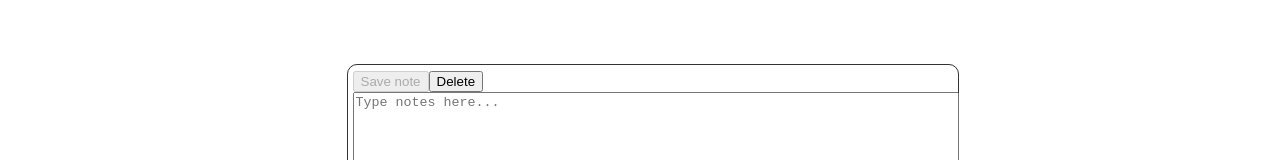
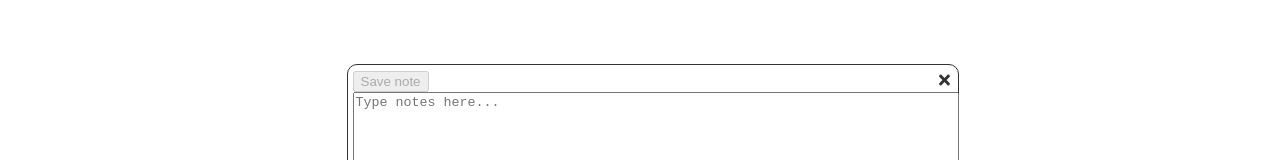
Before and after one commit to jmhart/notes-app, a React (Create React App) app: page / in a window 1280 px wide. Both pictures are taken after a click on the button "Add note". Shown: the part 180-340 px from the top of the page. Built offline with nearby package versions, Linux system fonts and the light colour scheme.

Commit message:
Replaced delete button with x close button

```diff
--- /dev/null
+++ b/src/components/CloseButton.jsx
@@ -0,0 +1,12 @@
+import React from "react";
+import { FontAwesomeIcon } from "@fortawesome/react-fontawesome";
+
+const CloseButton = ({ onClick }) => {
+  return (
+    <div onClick={onClick} className="btn-close">
+      <FontAwesomeIcon icon={"times"} />
+    </div>
+  );
+};
+
+export default CloseButton;
--- a/src/components/Note.jsx
+++ b/src/components/Note.jsx
@@ -1,7 +1,7 @@
 import React, { Component } from "react";
 import ReactMarkdown from "react-markdown";
-import DeleteButton from "./DeleteButton";
 import EditButton from "./EditButton";
+import CloseButton from "./CloseButton";
 
 class Note extends Component {
   constructor(props) {
@@ -29,7 +29,7 @@ class Note extends Component {
             onClick={this.toggleEdit}
             isEditing={this.state.isEditing}
           />
-          <DeleteButton onClick={() => handleDelete(id)} />
+          <CloseButton onClick={() => handleDelete(id)} />
         </div>
         <div className="note-title">{title}</div>
         {this.state.isEditing && (
--- a/src/index.css
+++ b/src/index.css
@@ -79,3 +79,10 @@ main {
   padding-left: 15px;
   font-size: 2em;
 }
+
+.btn-close {
+  color: #333;
+  float: right;
+  margin-right: 3px;
+  cursor: pointer;
+}
--- a/src/index.js
+++ b/src/index.js
@@ -3,8 +3,8 @@ import ReactDOM from "react-dom";
 import "./index.css";
 import App from "./App";
 import { library } from "@fortawesome/fontawesome-svg-core";
-import { faPlus } from "@fortawesome/free-solid-svg-icons";
+import { faPlus, faTimes } from "@fortawesome/free-solid-svg-icons";
 
-library.add(faPlus);
+library.add([faPlus, faTimes]);
 
 ReactDOM.render(<App />, document.getElementById("root"));
```
